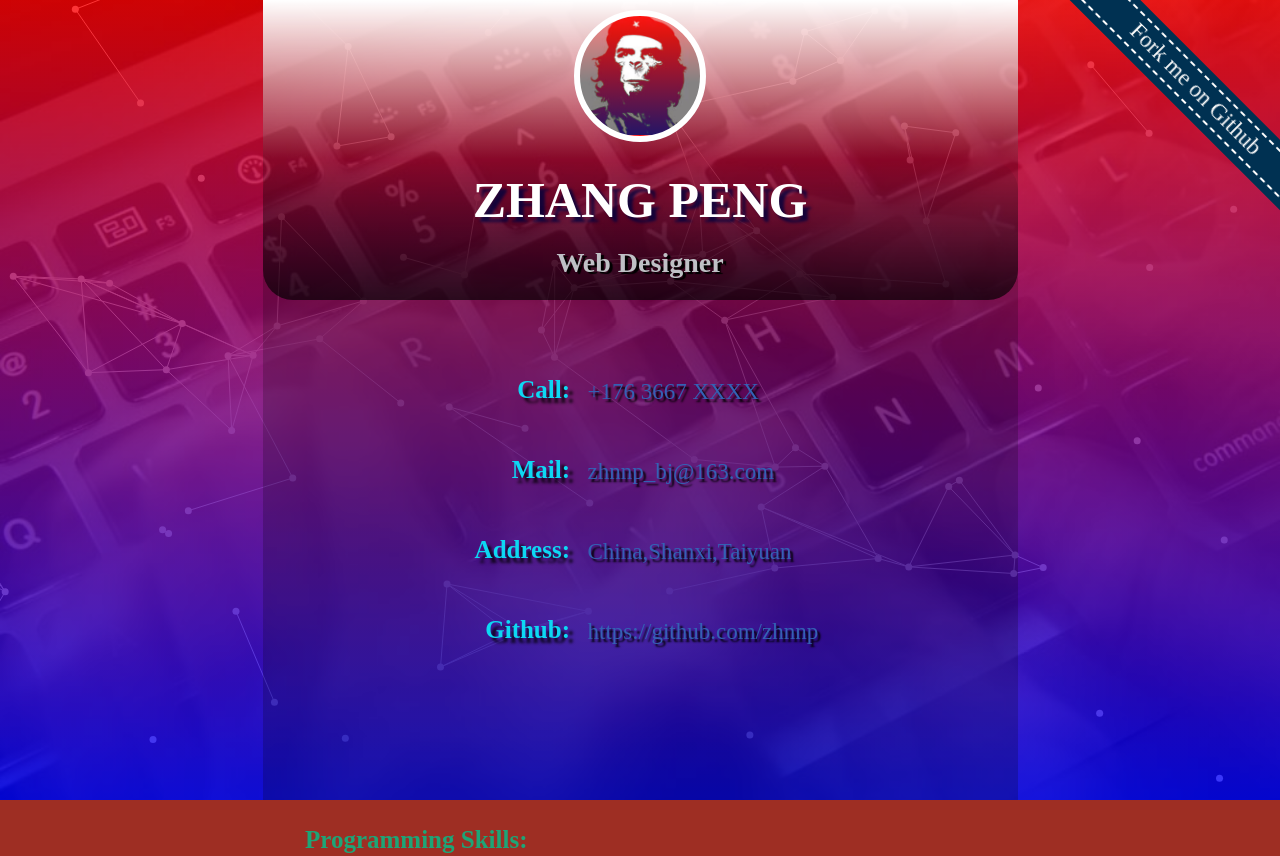
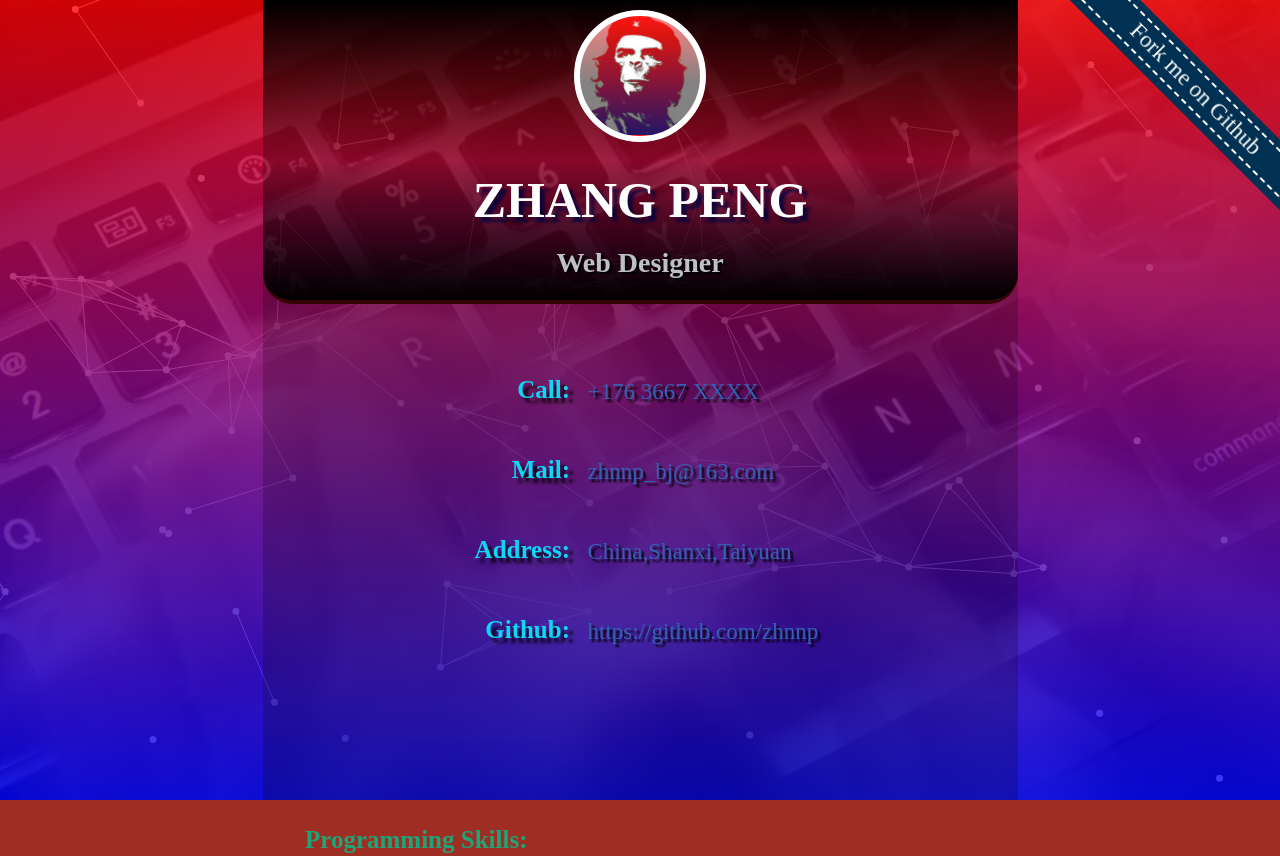
Before and after one commit to zhnnp/zhnnp.github.io, a plain HTML site: page index.html in a window 1280 px wide. Shown: the top 856 px of the page. Drawn offline with Linux system fonts and the light colour scheme.

Commit message:
Update index.css

```diff
--- a/css/index.css
+++ b/css/index.css
@@ -82,7 +82,7 @@ html body {
     width: 100%;
     height: 150px;
     padding-top: 10px;
-    background-image: linear-gradient(to bottom, rgb(255, 255, 255), transparent);
+    background-image: linear-gradient(to bottom, rgb(0, 0, 0), transparent);
 
 
 }
@@ -105,9 +105,9 @@ html body {
 .headerContentTitle {
     width: 100%;
     height: 140px;
-
+    border-bottom: 4px solid #330404;
     border-radius: 30px;
-    background-image: linear-gradient(to top, rgba(0, 0, 0, 0.685), transparent);
+    background-image: linear-gradient(to top, rgb(0, 0, 0), transparent);
 
 }
 
```
